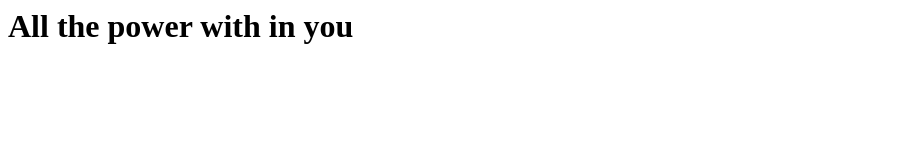
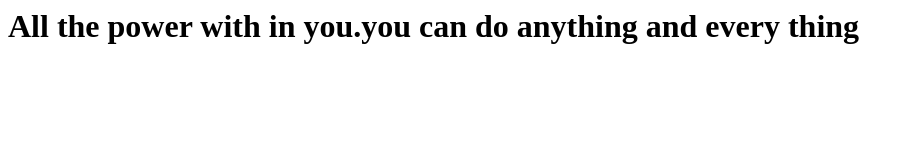
Before and after one commit to balakumar206/firstrepo, a plain HTML site: page index.html in a window 1280 px wide. Shown: the whole page, without its empty margins (0-914 px from the left). Drawn offline with Linux system fonts and the light colour scheme.

Commit message:
complite the first quote

```diff
--- a/index.html
+++ b/index.html
@@ -1,5 +1,5 @@
 <html>
 <body>
-<h1> All the power with in you </h1>
+<h1> All the power with in you.you can do anything and every thing </h1>
 </body>
 </html>
```
